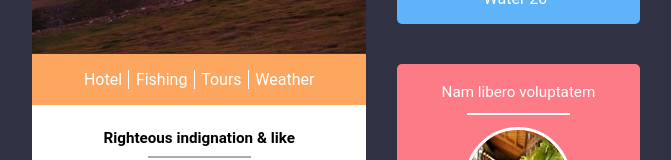
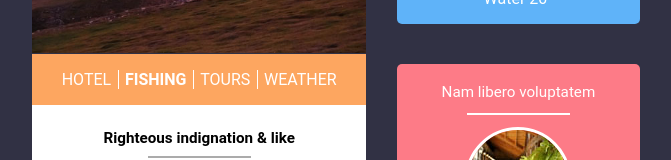
Before and after one commit to fedor8/hot_weather_widget, an Angular app: page / in a window 1280 px wide. Shown: the part 345-505 px from the top of the page, without its empty margins (304-975 px from the left). Built offline with nearby package versions, Linux system fonts and the light colour scheme.

Commit message:
category added

```diff
--- a/src/app/category-menu/category-menu.component.html
+++ b/src/app/category-menu/category-menu.component.html
@@ -1,8 +1,8 @@
 <div class="ele-strip">
   <ul>
-    <li><a href="#">Hotel</a></li>
-    <li><a href="#">Fishing</a></li>
-    <li><a href="#">Tours</a></li>
-    <li class="anc-bor"><a href="#">Weather</a></li>
+    <li *ngFor="let category of categories; last as isLast"
+        [ngClass]="{'anc-bor': isLast, 'is-selected': category === choosenCategory}">
+      <a href="#" (click)="chooseCategory(category)">{{category}}</a>
+    </li>
   </ul>
 </div>
--- a/src/app/category-menu/category-menu.component.ts
+++ b/src/app/category-menu/category-menu.component.ts
@@ -1,4 +1,4 @@
-import { Component, OnInit } from '@angular/core';
+import {Component, EventEmitter, OnInit, Output} from '@angular/core';
 
 @Component({
   selector: 'hww-category-menu',
@@ -9,7 +9,19 @@ export class CategoryMenuComponent implements OnInit {
 
   constructor() { }
 
+  public categories: string[] = ['HOTEL', 'FISHING', 'TOURS', 'WEATHER'];
+
+  public choosenCategory: string;
+
+  @Output()
+  public choose: EventEmitter<string> = new EventEmitter();
+
   ngOnInit() {
+    this.choosenCategory = 'FISHING';
   }
 
+  chooseCategory(value: string) {
+    this.choosenCategory = value;
+    this.choose.emit(value);
+  }
 }
--- a/src/app/resort-list/resort-list.component.html
+++ b/src/app/resort-list/resort-list.component.html
@@ -3,7 +3,7 @@
   <span class="line"> </span>
   <div class="activity_box">
     <div class="scrollbar" id="style-2" *ngIf="resorts | async as resortsArray; else loadGif">
-      <div class="activity-row" *ngFor="let resort of resortsArray" #list>
+      <div class="activity-row" *ngFor="let resort of resortsArray">
         <div class="activity-desc">
           <h5>{{resort.name}}</h5>
           <p>{{resort.address}}</p>
--- a/src/app/services/resorts.mock.ts
+++ b/src/app/services/resorts.mock.ts
@@ -1,11 +1,12 @@
-import {AtmosphereCondition, Resort} from "../../resort";
+import {AtmosphereCondition, Resort} from '../../resort';
 
 export const RESORTS: Resort[] = [
   {
-    address: "г. Комсомольск, ул. Ленина, 12б",
-    phoneNumber: "+7901344224423",
-    name: "Пора отдохнуть!",
-    picture: "assets/images/1.jpg",
+    categories: ['HOTEL', 'WEATHER'],
+    address: 'г. Комсомольск, ул. Ленина, 12б',
+    phoneNumber: '+7901344224423',
+    name: 'Пора отдохнуть!',
+    picture: 'assets/images/1.jpg',
     weatherForcast: {
       airTemperature: 32,
       precipitation: AtmosphereCondition.Sun,
@@ -17,10 +18,11 @@ export const RESORTS: Resort[] = [
     }
   },
   {
-    address: "62 Yuya Rd, Jiyang Qu, Sanya Shi, Hainan Sheng, Китай, 572000",
-    phoneNumber: "+86 898 3825 1888",
-    name: "The Best Hawaii Hotel in China",
-    picture: "assets/images/2.jpg",
+    categories: ['HOTEL'],
+    address: '62 Yuya Rd, Jiyang Qu, Sanya Shi, Hainan Sheng, Китай, 572000',
+    phoneNumber: '+86 898 3825 1888',
+    name: 'The Best Hawaii Hotel in China',
+    picture: 'assets/images/2.jpg',
     weatherForcast: {
       airTemperature: 22,
       precipitation: AtmosphereCondition.Cloudy,
@@ -32,10 +34,11 @@ export const RESORTS: Resort[] = [
     }
   },
   {
-    address: "Ninole Loop Rd, Naalehu, HI 96772, США",
-    phoneNumber: "+1 808-961-8311",
-    name: "The Best Hawaii Hotel in the USA",
-    picture: "assets/images/3.jpg",
+    categories: ['HOTEL', 'WEATHER', 'TOURS'],
+    address: 'Ninole Loop Rd, Naalehu, HI 96772, США',
+    phoneNumber: '+1 808-961-8311',
+    name: 'The Best Hawaii Hotel in the USA',
+    picture: 'assets/images/3.jpg',
     weatherForcast: {
       airTemperature: 28,
       precipitation: AtmosphereCondition.Hurricane,
@@ -47,10 +50,11 @@ export const RESORTS: Resort[] = [
     }
   },
   {
-    address: "Lónsleira, Seyðisfjörður, Исландия",
-    phoneNumber: "+1 808-961-8311",
-    name: "Lónsleira Apartments",
-    picture: "assets/images/4.jpg",
+    categories: ['FISHING', 'TOURS'],
+    address: 'Lónsleira, Seyðisfjörður, Исландия',
+    phoneNumber: '+1 808-961-8311',
+    name: 'Lónsleira Apartments',
+    picture: 'assets/images/4.jpg',
     weatherForcast: {
       airTemperature: 3,
       precipitation: AtmosphereCondition.Snow,
@@ -62,10 +66,11 @@ export const RESORTS: Resort[] = [
     }
   },
   {
-    address: "Ölüdeniz Mahallesi, 48340 Фетхие/Мугла, Турция",
-    phoneNumber: "+90 252 617 04 03",
-    name: "Tonoz Beach Hotel",
-    picture: "assets/images/5.jpg",
+    categories: ['HOTEL', 'FISHING'],
+    address: 'Ölüdeniz Mahallesi, 48340 Фетхие/Мугла, Турция',
+    phoneNumber: '+90 252 617 04 03',
+    name: 'Tonoz Beach Hotel',
+    picture: 'assets/images/5.jpg',
     weatherForcast: {
       airTemperature: 33,
       precipitation: AtmosphereCondition.Sun,
@@ -77,10 +82,11 @@ export const RESORTS: Resort[] = [
     }
   },
   {
-    address: "Herdade dos Salgados, 8200-424 Albufeira, Португалия",
-    phoneNumber: "+351 289 244 200",
-    name: "Hotel Salgados Palace",
-    picture: "assets/images/6.jpg",
+    categories: ['FISHING'],
+    address: 'Herdade dos Salgados, 8200-424 Albufeira, Португалия',
+    phoneNumber: '+351 289 244 200',
+    name: 'Hotel Salgados Palace',
+    picture: 'assets/images/6.jpg',
     weatherForcast: {
       airTemperature: 13,
       precipitation: AtmosphereCondition.Rain,
--- a/src/styles.css
+++ b/src/styles.css
@@ -166,6 +166,10 @@ span.cloud {
 ul li.anc-bor {
   border-right: none;
 }
+ul li.is-selected a{
+  font-weight: bolder;
+}
+
 /*--scroll --*/
 .span_7 {
   padding-left: 0;
```
Also changed, not shown: src/resort.ts (+7 -8 lines).
